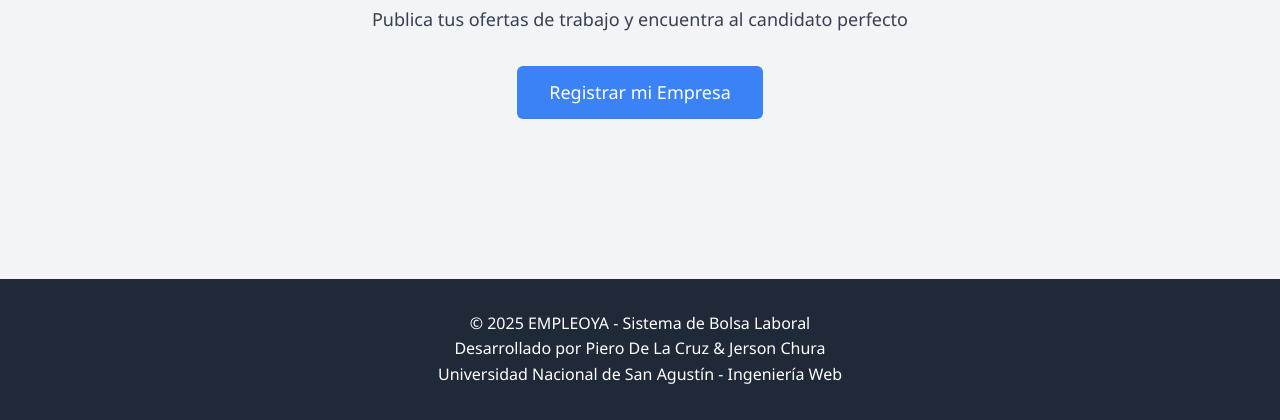
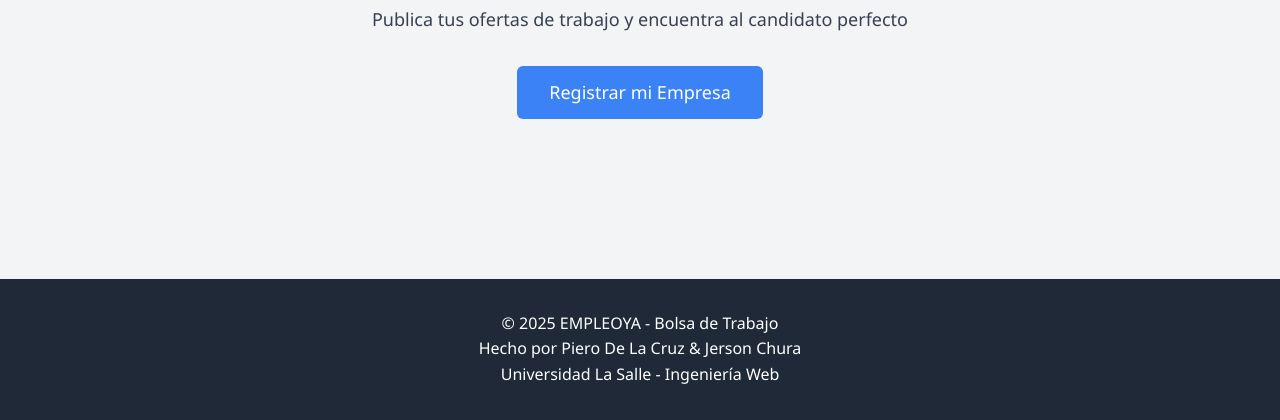
Before and after one commit to JersonCh1/EmpleoyaIW, a Django app: page / in a window 1280 px wide. Shown: the part 2800-3220 px from the top of the page. Run offline with Django 5.2, Linux system fonts and the light colour scheme; data comes from the database, SQL or seed files in the repository.

Commit message:
docs: actualizar universidad a La Salle y mejorar docs
- Cambié todas las referencias de UNSA a Universidad La Salle
- README más casual y fácil de entender
- Footer actualizado con la info correcta
- Agregué algunos comentarios más claros en el código

```diff
--- a/MyWebApps/models.py
+++ b/MyWebApps/models.py
@@ -3,9 +3,11 @@ from django.contrib.auth.models import AbstractBaseUser, BaseUserManager, Permis
 from django.core.validators import MinValueValidator, MaxValueValidator
 from django.utils import timezone
 
+# Modelos para el sistema EMPLEOYA
+# Aquí definimos las tablas de la base de datos
 
 class UsuarioManager(BaseUserManager):
-    """Manager personalizado para el modelo Usuario"""
+    """Manager para crear usuarios - necesario para usar email en vez de username"""
 
     def create_user(self, email, password=None, **extra_fields):
         """Crear y guardar un usuario regular"""
--- a/MyWebApps/templates/MyWebApps/base.html
+++ b/MyWebApps/templates/MyWebApps/base.html
@@ -413,9 +413,9 @@
     <!-- Footer -->
     <footer class="footer">
         <div class="footer-container">
-            <p>&copy; 2025 EMPLEOYA - Sistema de Bolsa Laboral</p>
-            <p>Desarrollado por Piero De La Cruz & Jerson Chura</p>
-            <p>Universidad Nacional de San Agustín - Ingeniería Web</p>
+            <p>&copy; 2025 EMPLEOYA - Bolsa de Trabajo</p>
+            <p>Hecho por Piero De La Cruz & Jerson Chura</p>
+            <p>Universidad La Salle - Ingeniería Web</p>
         </div>
     </footer>
 
--- a/MyWebApps/views.py
+++ b/MyWebApps/views.py
@@ -10,6 +10,8 @@ from .models import (
     OfertaTrabajo, Postulacion, Favorito, Notificacion
 )
 
+# Views del sistema EMPLEOYA
+# Acá están todas las funciones para mostrar las páginas web
 
 # ==================== VISTAS PÚBLICAS ====================
 
```
Also changed, not shown: README.md.
